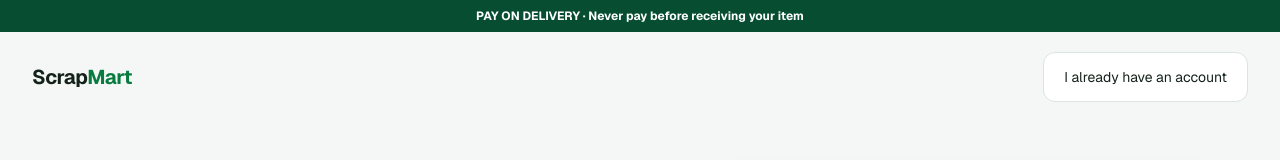
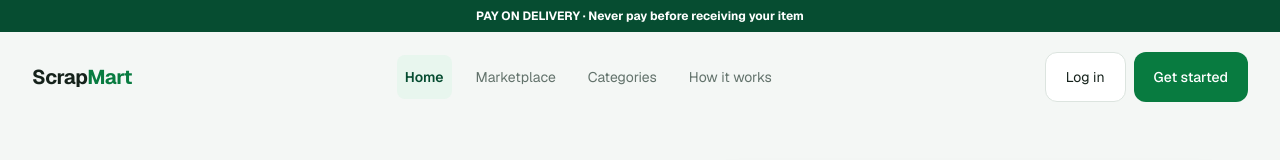
Before and after one commit to Sallie25/ScrapMart, a Next.js app in the folder frontend/: page / in a window 1280 px wide. Shown: the top 160 px of the page. Built offline with nearby package versions, Linux system fonts and the light colour scheme.

Commit message:
fix: align site navigation for demo

```diff
--- a/frontend/src/components/layout/site-header.tsx
+++ b/frontend/src/components/layout/site-header.tsx
@@ -1,8 +1,11 @@
+"use client";
 
 import Link from "next/link";
+import { usePathname } from "next/navigation";
 
 const navigationLinks = [
-  { label: "Marketplace", href: "/" },
+  { label: "Home", href: "/" },
+  { label: "Marketplace", href: "/marketplace" },
   { label: "Categories", href: "/categories" },
   { label: "How it works", href: "/how-it-works" },
 ];
@@ -12,6 +15,7 @@ type SiteHeaderProps = {
 };
 
 export function SiteHeader({ variant = "default" }: SiteHeaderProps) {
+  const pathname = usePathname();
   if (variant === "marketplace") {
     return (
       <>
@@ -20,7 +24,7 @@ export function SiteHeader({ variant = "default" }: SiteHeaderProps) {
         </div>
         <header className="border-b border-[#dce4df] bg-white">
           <div className="mx-auto flex w-full max-w-[1536px] flex-wrap items-center justify-between gap-x-6 gap-y-3 px-4 py-3 sm:px-6 lg:px-8">
-            <Link href="/marketplace" className="inline-flex min-h-11 items-center gap-2 rounded-lg text-xl font-bold tracking-tight text-[#15221b] focus-visible:outline-2 focus-visible:outline-offset-4 focus-visible:outline-[#087b40]">
+            <Link href="/" className="inline-flex min-h-11 items-center gap-2 rounded-lg text-xl font-bold tracking-tight text-[#15221b] focus-visible:outline-2 focus-visible:outline-offset-4 focus-visible:outline-[#087b40]">
               <span aria-hidden="true" className="flex h-9 w-9 items-center justify-center rounded-xl bg-[#087b40] text-white">
                 <svg viewBox="0 0 24 24" fill="none" stroke="currentColor" strokeWidth="1.7" className="h-5 w-5"><path d="M4 10v10h16V10M3 10l2-6h14l2 6M8 20v-6h5v6M3 10c0 3 4 3 4 0 0 3 5 3 5 0 0 3 5 3 5 0 0 3 4 3 4 0" /></svg>
               </span>
@@ -28,14 +32,12 @@ export function SiteHeader({ variant = "default" }: SiteHeaderProps) {
             </Link>
             <nav aria-label="Marketplace navigation" className="flex flex-wrap items-center gap-1 text-sm text-[#63736c] sm:gap-2">
               {[
-                { label: "Home", href: "/marketplace" },
-                { label: "Categories", href: "/categories" },
-                { label: "How it works", href: "/how-it-works" },
+                ...navigationLinks,
                 { label: "Log in", href: "/login" },
                 { label: "Get started", href: "/onboarding" },
               ].map((item) => (
-                <Link key={item.href} href={item.href} aria-current={item.href === "/marketplace" ? "page" : undefined}
-                  className={`inline-flex min-h-11 items-center rounded-lg px-3 transition-colors hover:bg-[#edf5ef] focus-visible:outline-2 focus-visible:outline-offset-2 focus-visible:outline-[#087b40] ${item.href === "/marketplace" ? "bg-[#e8f6ee] font-medium text-[#064d31]" : ""}`}>
+                <Link key={item.href} href={item.href} aria-current={pathname === item.href ? "page" : undefined}
+                  className={`inline-flex min-h-11 items-center rounded-lg px-3 transition-colors hover:bg-[#edf5ef] focus-visible:outline-2 focus-visible:outline-offset-2 focus-visible:outline-[#087b40] ${pathname === item.href ? "bg-[#e8f6ee] font-medium text-[#064d31]" : ""}`}>
                   {item.label}
                 </Link>
               ))}
@@ -51,17 +53,37 @@ export function SiteHeader({ variant = "default" }: SiteHeaderProps) {
       <header className="bg-[#f4f7f5]">
         <div className="mx-auto flex w-full max-w-[1304px] flex-wrap items-center justify-between gap-4 px-4 py-5 sm:px-6 lg:px-8">
           <Link
-            href="/marketplace"
+            href="/"
             className="shrink-0 rounded-sm text-xl font-bold tracking-tight text-[#15221b] focus:outline-none focus:ring-2 focus:ring-[#087b40] focus:ring-offset-2"
           >
             Scrap<span className="text-[#087b40]">Mart</span>
           </Link>
-          <Link
-            href="/login"
-            className="inline-flex min-h-[50px] items-center justify-center rounded-xl border border-[#dce4df] bg-white px-5 py-3 text-sm text-[#15221b] transition-colors hover:bg-[#edf5ef] focus:outline-none focus:ring-2 focus:ring-[#087b40] focus:ring-offset-2"
-          >
-            I already have an account
-          </Link>
+          <nav aria-label="Main navigation" className="flex flex-wrap items-center gap-x-4 gap-y-2">
+            {navigationLinks.map((item) => (
+              <Link
+                key={item.href}
+                href={item.href}
+                aria-current={pathname === item.href ? "page" : undefined}
+                className={`inline-flex min-h-11 items-center rounded-lg px-2 text-sm transition-colors hover:bg-[#edf5ef] focus-visible:outline-2 focus-visible:outline-offset-2 focus-visible:outline-[#087b40] ${pathname === item.href ? "bg-[#e8f6ee] font-semibold text-[#064d31]" : "text-[#63736c]"}`}
+              >
+                {item.label}
+              </Link>
+            ))}
+          </nav>
+          <div className="flex flex-wrap items-center gap-2">
+            <Link
+              href="/login"
+              className="inline-flex min-h-[50px] items-center justify-center rounded-xl border border-[#dce4df] bg-white px-5 py-3 text-sm text-[#15221b] transition-colors hover:bg-[#edf5ef] focus:outline-none focus:ring-2 focus:ring-[#087b40] focus:ring-offset-2"
+            >
+              Log in
+            </Link>
+            <Link
+              href="/onboarding"
+              className="inline-flex min-h-[50px] items-center justify-center rounded-xl bg-[#087b40] px-5 py-3 text-sm font-medium text-white transition-colors hover:bg-[#066333] focus:outline-none focus:ring-2 focus:ring-[#087b40] focus:ring-offset-2"
+            >
+              Get started
+            </Link>
+          </div>
         </div>
       </header>
     );
@@ -69,9 +91,9 @@ export function SiteHeader({ variant = "default" }: SiteHeaderProps) {
 
   return (
     <header className="border-b border-border bg-surface">
-      <div className="mx-auto flex max-w-screen-2xl items-center justify-between gap-4 px-4 py-4 sm:px-6 lg:px-8">
+      <div className="mx-auto flex max-w-screen-2xl flex-wrap items-center justify-between gap-4 px-4 py-4 sm:px-6 lg:px-8">
         <Link
-          href="/marketplace"
+          href="/"
           className="shrink-0 text-2xl font-bold tracking-tight text-primary"
         >
           ScrapMart
@@ -79,23 +101,24 @@ export function SiteHeader({ variant = "default" }: SiteHeaderProps) {
 
         <nav
           aria-label="Main navigation"
-          className="hidden items-center gap-6 md:flex"
+          className="flex flex-wrap items-center gap-x-6 gap-y-2"
         >
           {navigationLinks.map((item) => (
             <Link
               key={item.href}
               href={item.href}
-              className="text-sm font-medium text-text transition-colors hover:text-primary"
+              aria-current={pathname === item.href ? "page" : undefined}
+              className={`inline-flex min-h-11 items-center rounded-md px-2 text-sm font-medium transition-colors hover:text-primary focus-visible:outline-2 focus-visible:outline-offset-2 focus-visible:outline-primary ${pathname === item.href ? "bg-primary/10 text-primary" : "text-text"}`}
             >
               {item.label}
             </Link>
           ))}
         </nav>
 
-        <div className="flex shrink-0 items-center gap-2">
+        <div className="flex flex-wrap items-center gap-2">
           <Link
             href="/login"
-            className="hidden rounded-md px-3 py-2 text-sm font-medium text-text hover:bg-background sm:inline-flex"
+            className="inline-flex min-h-11 items-center rounded-md px-3 py-2 text-sm font-medium text-text hover:bg-background"
           >
             Log in
           </Link>
```
